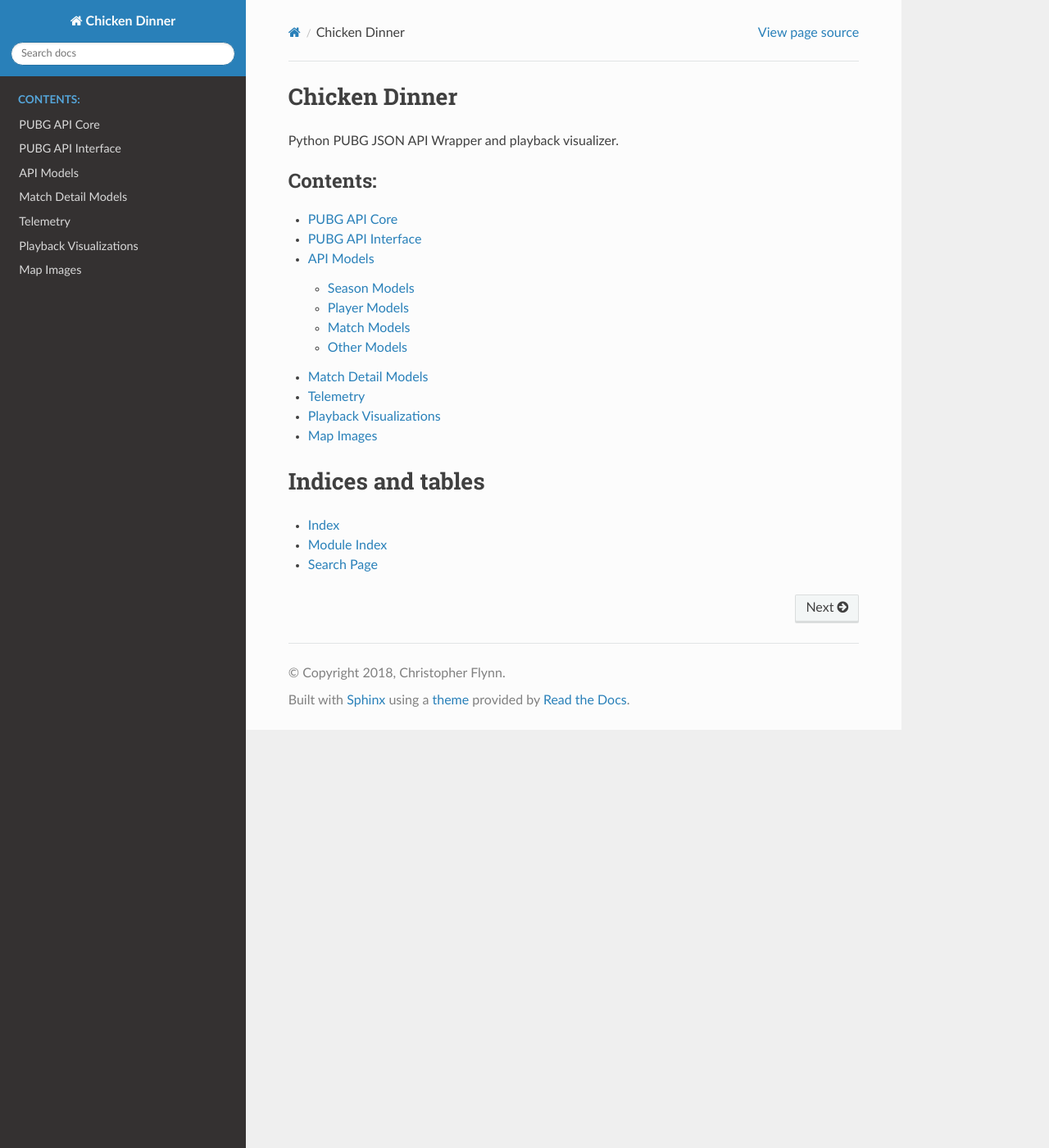
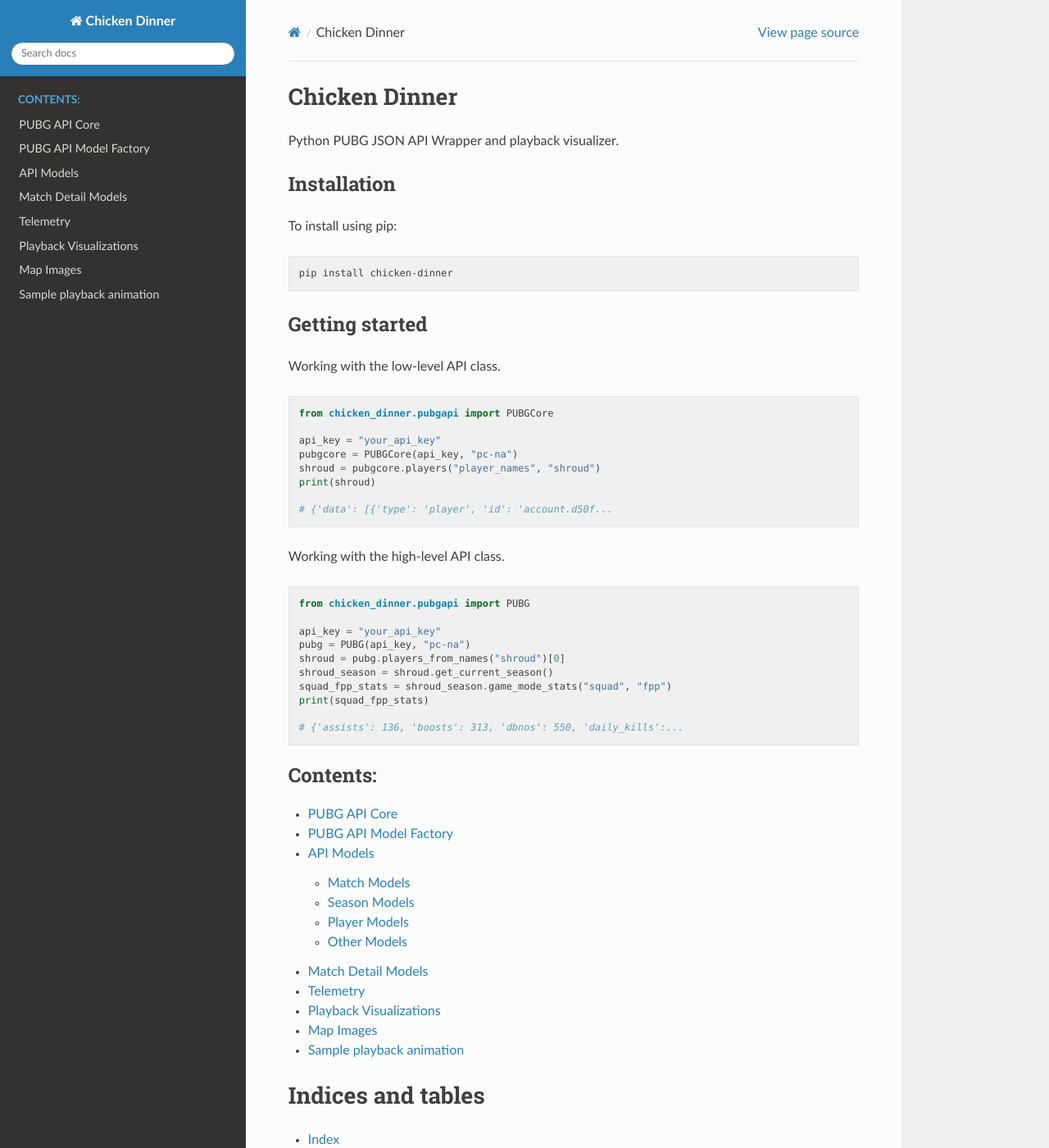
Before and after one commit to crflynn/chicken-dinner, a Sphinx documentation site: the page built from docs/index.rst, in a window 1280 px wide and 1400 px high. Shown: the whole window at 82% size. Built offline with Sphinx 7.4.7 and the Read the Docs theme 2.0.0, drawn with Linux system fonts in a browser that asks for light colours.

Commit message:
more docs and sample page

```diff
--- a/docs/conf.py
+++ b/docs/conf.py
@@ -72,7 +72,7 @@ language = None
 exclude_patterns = ['_build', 'Thumbs.db', '.DS_Store']
 
 # The name of the Pygments (syntax highlighting) style to use.
-pygments_style = 'sphinx'
+pygments_style = 'friendly'
 
 
 # -- Options for HTML output -------------------------------------------------
@@ -80,7 +80,11 @@ pygments_style = 'sphinx'
 # The theme to use for HTML and HTML Help pages.  See the documentation for
 # a list of builtin themes.
 #
-html_theme = 'sphinx_rtd_theme'
+import sphinx_rtd_theme
+
+html_theme = "sphinx_rtd_theme"
+
+html_theme_path = [sphinx_rtd_theme.get_html_theme_path()]
 
 # Theme options are theme-specific and customize the look and feel of a theme
 # further.  For a list of options available for each theme, see the
--- a/docs/index.rst
+++ b/docs/index.rst
@@ -7,6 +7,47 @@ Chicken Dinner
 ==============
 
 Python PUBG JSON API Wrapper and playback visualizer.
+
+Installation
+------------
+
+To install using pip:
+
+.. code-block:: bash
+
+    pip install chicken-dinner
+
+Getting started
+---------------
+
+Working with the low-level API class.
+
+.. code-block:: python
+
+    from chicken_dinner.pubgapi import PUBGCore
+
+    api_key = "your_api_key"
+    pubgcore = PUBGCore(api_key, "pc-na")
+    shroud = pubgcore.players("player_names", "shroud")
+    print(shroud)
+
+    # {'data': [{'type': 'player', 'id': 'account.d50f...
+
+Working with the high-level API class.
+
+.. code-block:: python
+
+    from chicken_dinner.pubgapi import PUBG
+
+    api_key = "your_api_key"
+    pubg = PUBG(api_key, "pc-na")
+    shroud = pubg.players_from_names("shroud")[0]
+    shroud_season = shroud.get_current_season()
+    squad_fpp_stats = shroud_season.game_mode_stats("squad", "fpp")
+    print(squad_fpp_stats)
+
+    # {'assists': 136, 'boosts': 313, 'dbnos': 550, 'daily_kills':...
+
 
 .. toctree::
     :maxdepth: 2
@@ -19,11 +60,12 @@ Python PUBG JSON API Wrapper and playback visualizer.
     models/telemetry
     visual/playback
     assets/maps
+    sample
 
 
 Indices and tables
 ==================
 
 * :ref:`genindex`
-* :ref:`modindex`
-* :ref:`search`
+.. * :ref:`modindex`
+.. * :ref:`search`
--- a/docs/pubgapi/pubg.rst
+++ b/docs/pubgapi/pubg.rst
@@ -1,5 +1,5 @@
-PUBG API Interface
-==================
+PUBG API Model Factory
+======================
 
 The :class:`chicken_dinner.pubgapi.PUBG` class provides responses to the PUBG
 JSON API as type classes that represent the API objects, e.g. ``Season``,
```
Also changed, not shown: docs/models/api.rst (+11 -14 lines), docs/sample.rst (added, +8 -0 lines), 3 other files.
